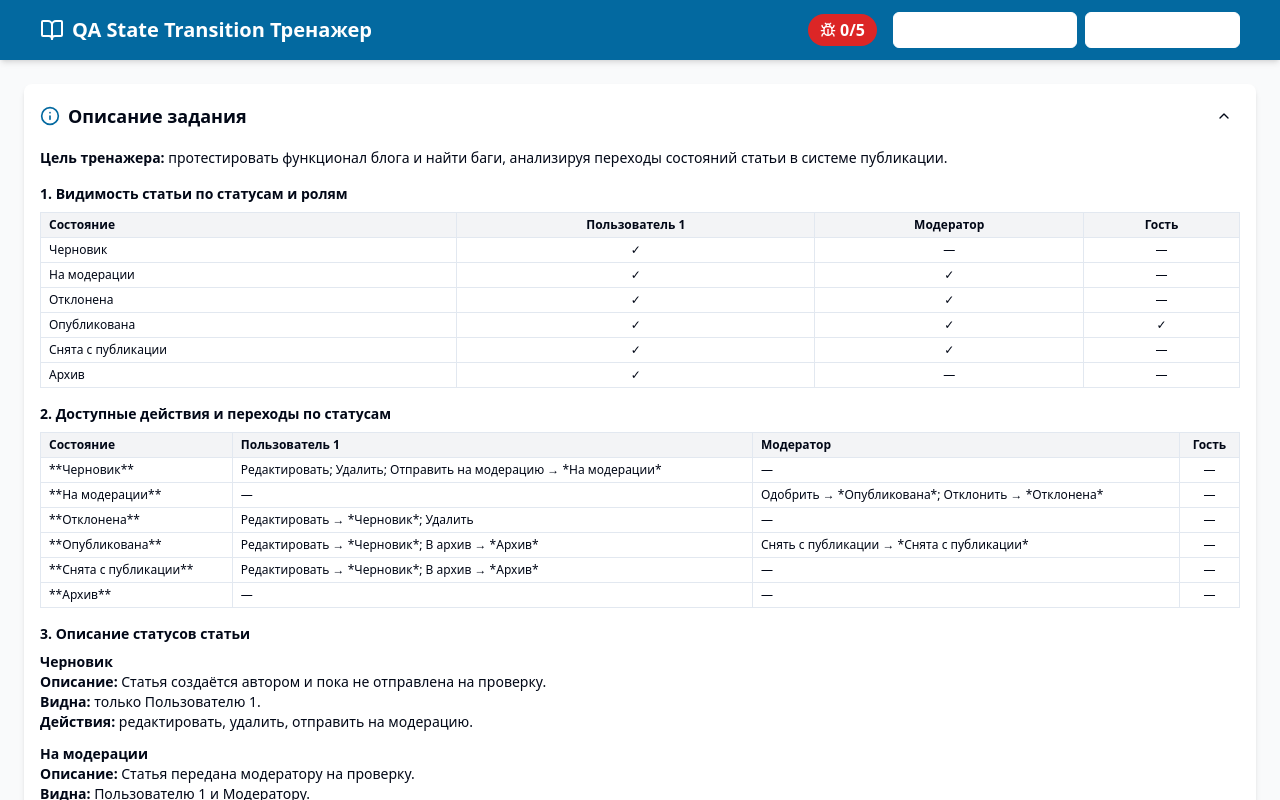
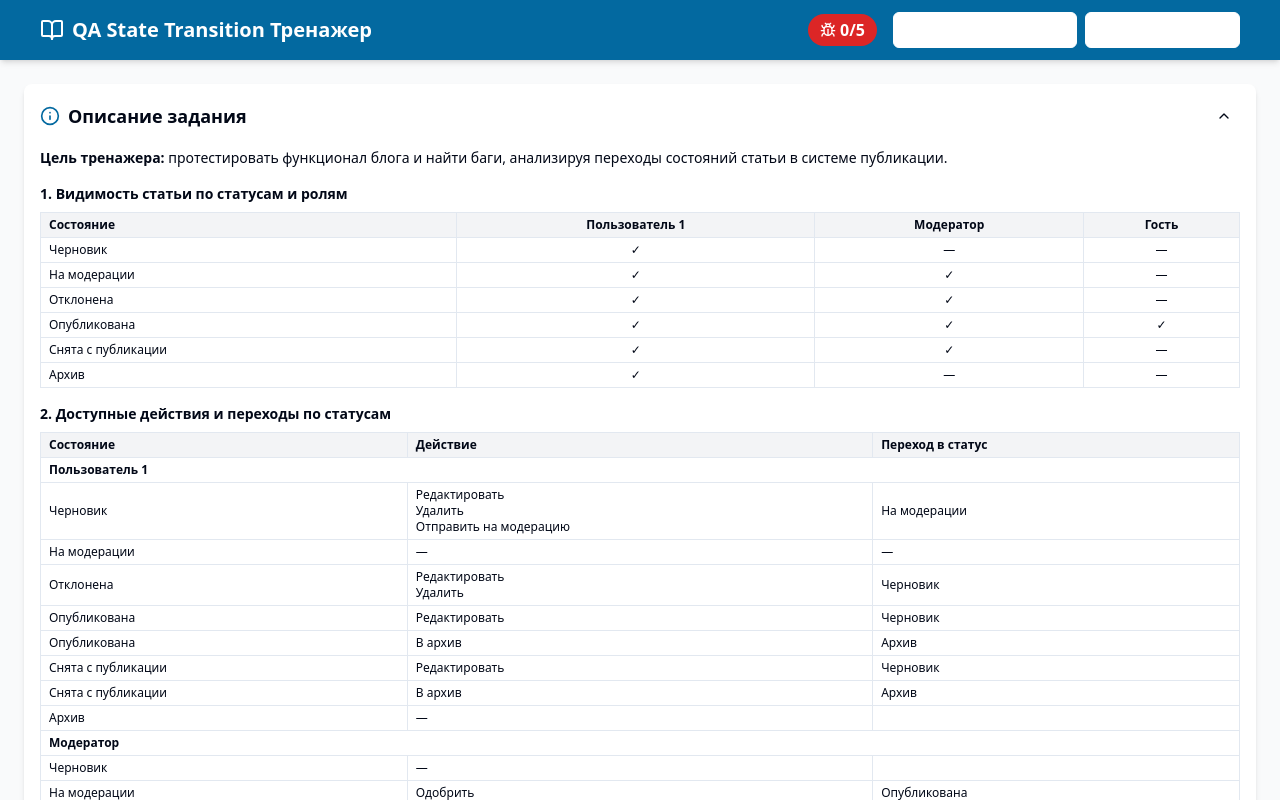
Before and after one commit to DrDoom74/state-quest-tester-trainer, a React (Vite) app: page / in a window 1280 px wide. Both pictures are taken after a click on the button 1224 px from the left and 116 px from the top of the page. Shown: the top 800 px of the page. Built offline with nearby package versions, Linux system fonts and the light colour scheme.

Commit message:
Refactor: Update instructions panel
Update the instructions panel with new table data, remove an old table, and add new information about article requirements and maximum article count.

```diff
--- a/src/components/InstructionsPanel.tsx
+++ b/src/components/InstructionsPanel.tsx
@@ -66,108 +66,136 @@ const InstructionsPanel: React.FC = () => {
               <thead>
                 <tr className="bg-gray-100">
                   <th className="border px-2 py-1 text-left">Состояние</th>
-                  <th className="border px-2 py-1 text-left">Пользователь 1</th>
-                  <th className="border px-2 py-1 text-left">Модератор</th>
-                  <th className="border px-2 py-1 text-center">Гость</th>
+                  <th className="border px-2 py-1 text-left">Действие</th>
+                  <th className="border px-2 py-1 text-left">Переход в статус</th>
                 </tr>
               </thead>
               <tbody>
-                {[
-                  {
-                    state: '**Черновик**',
-                    user: 'Редактировать; Удалить; Отправить на модерацию → *На модерации*',
-                    moderator: '—',
-                    guest: '—'
-                  },
-                  {
-                    state: '**На модерации**',
-                    user: '—',
-                    moderator: 'Одобрить → *Опубликована*; Отклонить → *Отклонена*',
-                    guest: '—'
-                  },
-                  {
-                    state: '**Отклонена**',
-                    user: 'Редактировать → *Черновик*; Удалить',
-                    moderator: '—',
-                    guest: '—'
-                  },
-                  {
-                    state: '**Опубликована**',
-                    user: 'Редактировать → *Черновик*; В архив → *Архив*',
-                    moderator: 'Снять с публикации → *Снята с публикации*',
-                    guest: '—'
-                  },
-                  {
-                    state: '**Снята с публикации**',
-                    user: 'Редактировать → *Черновик*; В архив → *Архив*',
-                    moderator: '—',
-                    guest: '—'
-                  },
-                  {
-                    state: '**Архив**',
-                    user: '—',
-                    moderator: '—',
-                    guest: '—'
-                  }
-                ].map((row, index) => (
-                  <tr key={index}>
-                    <td className="border px-2 py-1" dangerouslySetInnerHTML={{__html: row.state}}></td>
-                    <td className="border px-2 py-1">{row.user}</td>
-                    <td className="border px-2 py-1">{row.moderator}</td>
-                    <td className="border px-2 py-1 text-center">{row.guest}</td>
-                  </tr>
-                ))}
+                <tr>
+                  <td className="border px-2 py-1 font-semibold" colSpan={3}>Пользователь 1</td>
+                </tr>
+                <tr>
+                  <td className="border px-2 py-1">Черновик</td>
+                  <td className="border px-2 py-1">Редактировать<br />Удалить<br />Отправить на модерацию</td>
+                  <td className="border px-2 py-1">На модерации</td>
+                </tr>
+                <tr>
+                  <td className="border px-2 py-1">На модерации</td>
+                  <td className="border px-2 py-1">—</td>
+                  <td className="border px-2 py-1">—</td>
+                </tr>
+                <tr>
+                  <td className="border px-2 py-1">Отклонена</td>
+                  <td className="border px-2 py-1">Редактировать<br />Удалить</td>
+                  <td className="border px-2 py-1">Черновик</td>
+                </tr>
+                <tr>
+                  <td className="border px-2 py-1">Опубликована</td>
+                  <td className="border px-2 py-1">Редактировать</td>
+                  <td className="border px-2 py-1">Черновик</td>
+                </tr>
+                <tr>
+                  <td className="border px-2 py-1">Опубликована</td>
+                  <td className="border px-2 py-1">В архив</td>
+                  <td className="border px-2 py-1">Архив</td>
+                </tr>
+                <tr>
+                  <td className="border px-2 py-1">Снята с публикации</td>
+                  <td className="border px-2 py-1">Редактировать</td>
+                  <td className="border px-2 py-1">Черновик</td>
+                </tr>
+                <tr>
+                  <td className="border px-2 py-1">Снята с публикации</td>
+                  <td className="border px-2 py-1">В архив</td>
+                  <td className="border px-2 py-1">Архив</td>
+                </tr>
+                <tr>
+                  <td className="border px-2 py-1">Архив</td>
+                  <td className="border px-2 py-1">—</td>
+                  <td className="border px-2 py-1"></td>
+                </tr>
+                <tr>
+                  <td className="border px-2 py-1 font-semibold" colSpan={3}>Модератор</td>
+                </tr>
+                <tr>
+                  <td className="border px-2 py-1">Черновик</td>
+                  <td className="border px-2 py-1">—</td>
+                  <td className="border px-2 py-1"></td>
+                </tr>
+                <tr>
+                  <td className="border px-2 py-1">На модерации</td>
+                  <td className="border px-2 py-1">Одобрить</td>
+                  <td className="border px-2 py-1">Опубликована</td>
+                </tr>
+                <tr>
+                  <td className="border px-2 py-1">На модерации</td>
+                  <td className="border px-2 py-1">Отклонить</td>
+                  <td className="border px-2 py-1">Отклонена</td>
+                </tr>
+                <tr>
+                  <td className="border px-2 py-1">Отклонена</td>
+                  <td className="border px-2 py-1">—</td>
+                  <td className="border px-2 py-1"></td>
+                </tr>
+                <tr>
+                  <td className="border px-2 py-1">Опубликована</td>
+                  <td className="border px-2 py-1">Снять с публикации</td>
+                  <td className="border px-2 py-1">Снята с публикации</td>
+                </tr>
+                <tr>
+                  <td className="border px-2 py-1">Снята с публикации</td>
+                  <td className="border px-2 py-1">—</td>
+                  <td className="border px-2 py-1"></td>
+                </tr>
+                <tr>
+                  <td className="border px-2 py-1">Архив</td>
+                  <td className="border px-2 py-1">—</td>
+                  <td className="border px-2 py-1"></td>
+                </tr>
+                <tr>
+                  <td className="border px-2 py-1 font-semibold" colSpan={3}>Гость</td>
+                </tr>
+                <tr>
+                  <td className="border px-2 py-1">Черновик</td>
+                  <td className="border px-2 py-1">—</td>
+                  <td className="border px-2 py-1"></td>
+                </tr>
+                <tr>
+                  <td className="border px-2 py-1">На модерации</td>
+                  <td className="border px-2 py-1">—</td>
+                  <td className="border px-2 py-1"></td>
+                </tr>
+                <tr>
+                  <td className="border px-2 py-1">Отклонена</td>
+                  <td className="border px-2 py-1">—</td>
+                  <td className="border px-2 py-1"></td>
+                </tr>
+                <tr>
+                  <td className="border px-2 py-1">Опубликована</td>
+                  <td className="border px-2 py-1">—</td>
+                  <td className="border px-2 py-1"></td>
+                </tr>
+                <tr>
+                  <td className="border px-2 py-1">Снята с публикации</td>
+                  <td className="border px-2 py-1">—</td>
+                  <td className="border px-2 py-1"></td>
+                </tr>
+                <tr>
+                  <td className="border px-2 py-1">Архив</td>
+                  <td className="border px-2 py-1">—</td>
+                  <td className="border px-2 py-1"></td>
+                </tr>
               </tbody>
             </table>
           </div>
 
           <div>
-            <h3 className="font-bold mb-2">3. Описание статусов статьи</h3>
-            {[
-              {
-                title: 'Черновик',
-                description: 'Статья создаётся автором и пока не отправлена на проверку.',
-                visibility: 'только Пользователю 1',
-                actions: 'редактировать, удалить, отправить на модерацию'
-              },
-              {
-                title: 'На модерации',
-                description: 'Статья передана модератору на проверку.',
-                visibility: 'Пользователю 1 и Модератору',
-                actions: 'только для Модератора – одобрить или отклонить'
-              },
-              {
-                title: 'Отклонена',
-                description: 'Модератор посчитал статью несоответствующей требованиям.',
-                visibility: 'Пользователю 1 и Модератору',
-                actions: 'для Пользователя 1 – редактировать (возврат в "Черновик"), удалить'
-              },
-              {
-                title: 'Опубликована',
-                description: 'Статья успешно прошла модерацию и доступна всем читателям.',
-                visibility: 'Пользователю 1, Модератору и Гостю',
-                actions: 'Пользователь 1 – редактировать (→ "Черновик"), в архив (→ "Архив"); Модератор – снять с публикации (→ "Снята с публикации")'
-              },
-              {
-                title: 'Снята с публикации',
-                description: 'Модератор удалил статью из публичного доступа.',
-                visibility: 'Пользователю 1 и Модератору',
-                actions: 'Пользователь 1 – редактировать (→ "Черновик"), в архив (→ "Архив")'
-              },
-              {
-                title: 'Архив',
-                description: 'Финальное состояние: статья сохраняется в истории, но больше не редактируется и не публикуется.',
-                visibility: 'только Пользователю 1',
-                actions: 'отсутствуют'
-              }
-            ].map((status, index) => (
-              <div key={index} className="mb-3">
-                <h4 className="font-semibold">{status.title}</h4>
-                <p><strong>Описание:</strong> {status.description}</p>
-                <p><strong>Видна:</strong> {status.visibility}.</p>
-                <p><strong>Действия:</strong> {status.actions}.</p>
-              </div>
-            ))}
+            <h3 className="font-bold mb-2">3. Описание требований к статье</h3>
+            <ul className="list-disc pl-5">
+              <li>Минимальное количество символов: 100</li>
+              <li>Максимальное количество символов: 1000</li>
+              <li>Максимально возможное количество статей: 5</li>
+            </ul>
           </div>
 
           <div>
```
